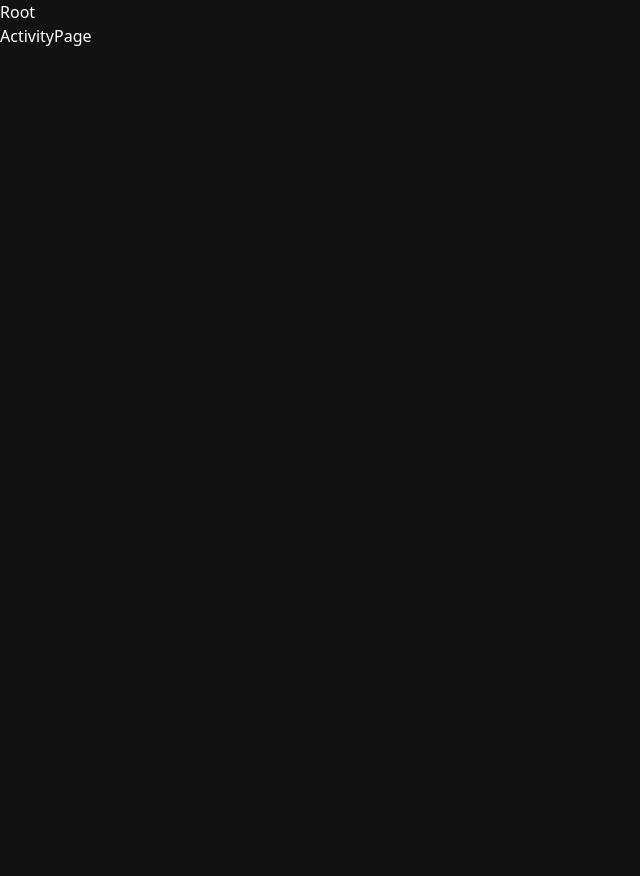
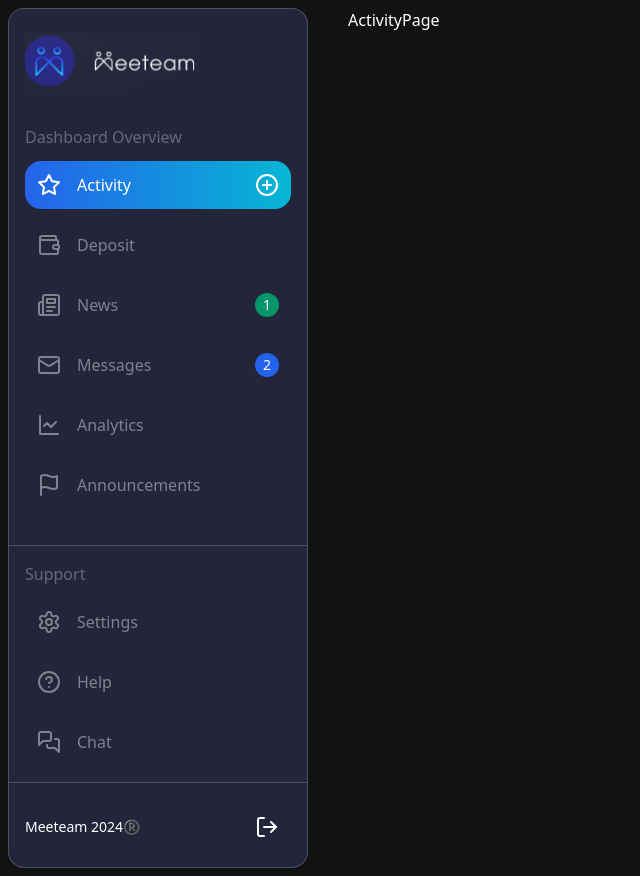
Before and after one commit to Franklin361/test-dashboard, a React (Vite) app: page / in a window 1280 px wide. Shown: the whole page, without its empty margins (0-640 px from the left). Before the commit the page ends 800 px from the top, so only its background shows below. Built offline with nearby package versions, Linux system fonts and the light colour scheme.

Commit message:
style: :lipstick: design sidebar

```diff
--- /dev/null
+++ b/src/components/SideBar.tsx
@@ -0,0 +1,145 @@
+import {
+  Star,
+  CirclePlus,
+  LineChart,
+  CircleHelp,
+  MessagesSquare,
+  Settings,
+  Flag,
+  LogOut,
+  Wallet,
+  Newspaper,
+  Mail,
+} from "lucide-react";
+import {NavLink} from "react-router-dom";
+
+export const SideBar = () => {
+  return (
+    <aside className="w-[300px] rounded-2xl border border-white/20 bg-[#23253A] ">
+      <div className="p-4 pt-6">
+        <img alt="" className="h-[60px]" src="/image.png" />
+      </div>
+
+      <div className="p-4">
+        <span className="mb-3 inline-block text-[#676876]">Dashboard Overview</span>
+        <ul className="flex flex-col gap-3  text-[#81828E]">
+          <li className="">
+            <NavLink
+              className={({isActive}) => (isActive ? "active-link" : "inactive-link")}
+              to="/"
+            >
+              <div className="flex items-center gap-4">
+                <Star className="size-6" /> Activity
+              </div>
+              <CirclePlus className="size-6" />
+            </NavLink>
+          </li>
+          <li>
+            <NavLink
+              className={({isActive}) => (isActive ? "active-link" : "inactive-link")}
+              to="/deposit"
+            >
+              <div className="flex items-center gap-4">
+                <Wallet className="size-6" />
+                Deposit
+              </div>
+            </NavLink>
+          </li>
+          <li>
+            <NavLink
+              className={({isActive}) => (isActive ? "active-link" : "inactive-link")}
+              to="/news"
+            >
+              <div className="flex items-center gap-4">
+                <Newspaper className="size-6" /> News
+              </div>
+              <div className="grid size-6 place-items-center rounded-full bg-emerald-600 text-sm text-white">
+                1
+              </div>
+            </NavLink>
+          </li>
+          <li>
+            <NavLink
+              className={({isActive}) => (isActive ? "active-link" : "inactive-link")}
+              to="/messages"
+            >
+              <div className="flex items-center gap-4">
+                <Mail className="size-6" /> Messages
+              </div>
+              <div className="grid size-6 place-items-center rounded-full bg-blue-600 text-sm text-white">
+                2
+              </div>
+            </NavLink>
+          </li>
+          <li>
+            <NavLink
+              className={({isActive}) => (isActive ? "active-link" : "inactive-link")}
+              to="/analytics"
+            >
+              <div className="flex items-center gap-4">
+                <LineChart className="size-6" /> Analytics
+              </div>
+            </NavLink>
+          </li>
+          <li>
+            <NavLink
+              className={({isActive}) => (isActive ? "active-link" : "inactive-link")}
+              to="/announcements"
+            >
+              <div className="flex items-center gap-4">
+                <Flag className="size-6" /> Announcements
+              </div>
+            </NavLink>
+          </li>
+        </ul>
+      </div>
+
+      <hr className="mt-5 block border-white/20" />
+
+      <div className="p-4">
+        <span className="mb-3 inline-block text-[#676876]">Support</span>
+        <ul className="flex flex-col gap-3 text-[#81828E]">
+          <li>
+            <NavLink
+              className={({isActive}) => (isActive ? "active-link" : "inactive-link")}
+              to="/settings"
+            >
+              <div className="flex items-center gap-4">
+                <Settings className="size-6" /> Settings
+              </div>
+            </NavLink>
+          </li>
+          <li>
+            <NavLink
+              className={({isActive}) => (isActive ? "active-link" : "inactive-link")}
+              to="/help"
+            >
+              <div className="flex items-center gap-4">
+                <CircleHelp className="size-6" /> Help
+              </div>
+            </NavLink>
+          </li>
+          <li>
+            <NavLink
+              className={({isActive}) => (isActive ? "active-link" : "inactive-link")}
+              to="/chat"
+            >
+              <div className="flex items-center gap-4">
+                <MessagesSquare className="size-6" /> Chat
+              </div>
+            </NavLink>
+          </li>
+        </ul>
+      </div>
+
+      <hr className="mb-3 border-white/20" />
+
+      <div className="flex items-center justify-between p-2 px-4 pb-4">
+        <span className="text-sm">Meeteam 2024®️</span>
+        <button className="rounded-md p-3 hover:bg-white/20 active:bg-white/10">
+          <LogOut />
+        </button>
+      </div>
+    </aside>
+  );
+};
--- a/src/index.css
+++ b/src/index.css
@@ -7,3 +7,19 @@
   color: CanvasText;
   background-color: Canvas;
 }
+
+body{
+  @apply min-h-screen;
+}
+
+@layer components {
+  .link {
+    @apply flex items-center gap-2 rounded-2xl p-3 transition-colors justify-between;
+  }
+  .active-link{
+    @apply link bg-gradient-to-l to-blue-600 from-cyan-500 text-white;
+  }
+  .inactive-link{
+    @apply link hover:bg-black/20;
+  }
+}
--- a/src/layout/RootLayout.tsx
+++ b/src/layout/RootLayout.tsx
@@ -1,9 +1,11 @@
 import {Outlet} from "react-router-dom";
+
+import {SideBar} from "../components/SideBar";
 
 const RootLayout = () => {
   return (
-    <div className="">
-      <span>Root</span>
+    <div className="grid min-h-dvh grid-cols-[auto,1fr] gap-10 p-2">
+      <SideBar />
       <Outlet />
     </div>
   );
```
Also changed, not shown: package.json (+5 -4 lines), public/image.png (added), 1 other file (tests, documents, lock files or other folders).
